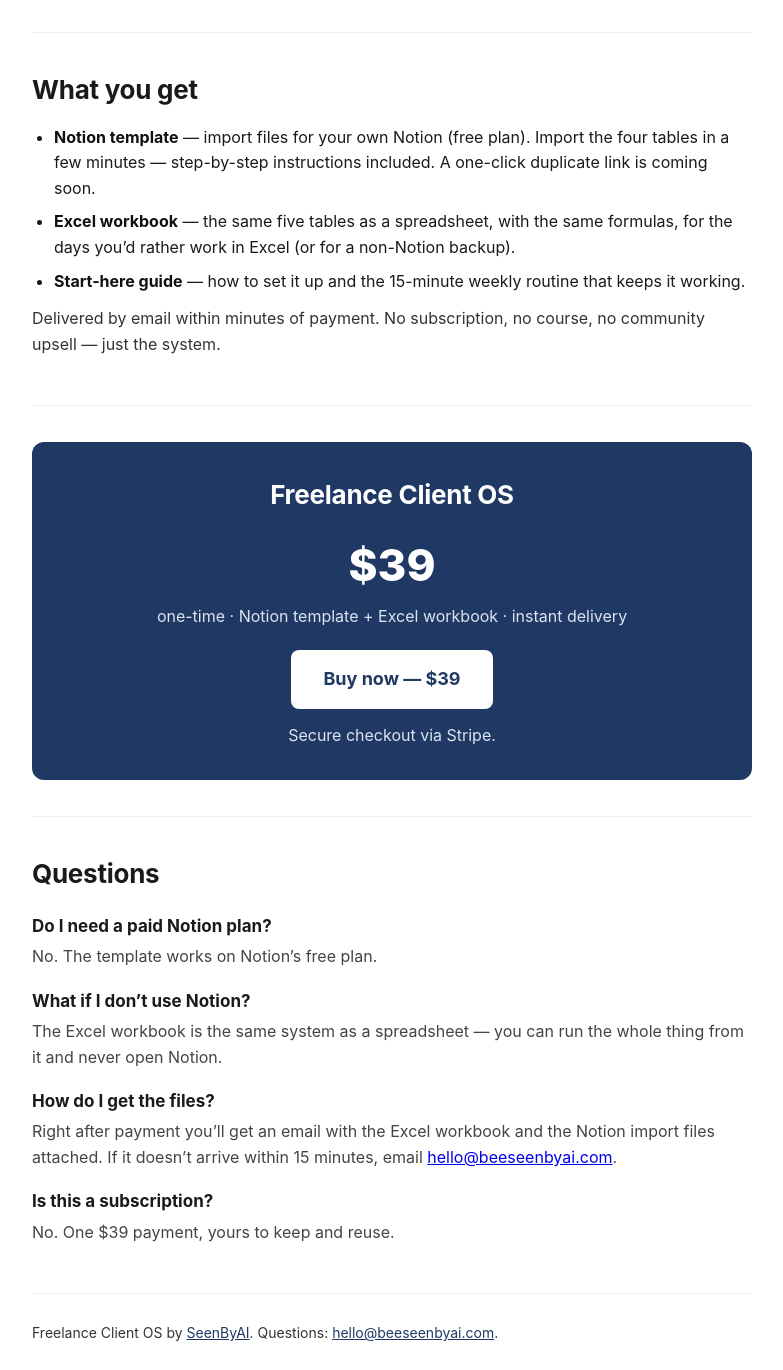
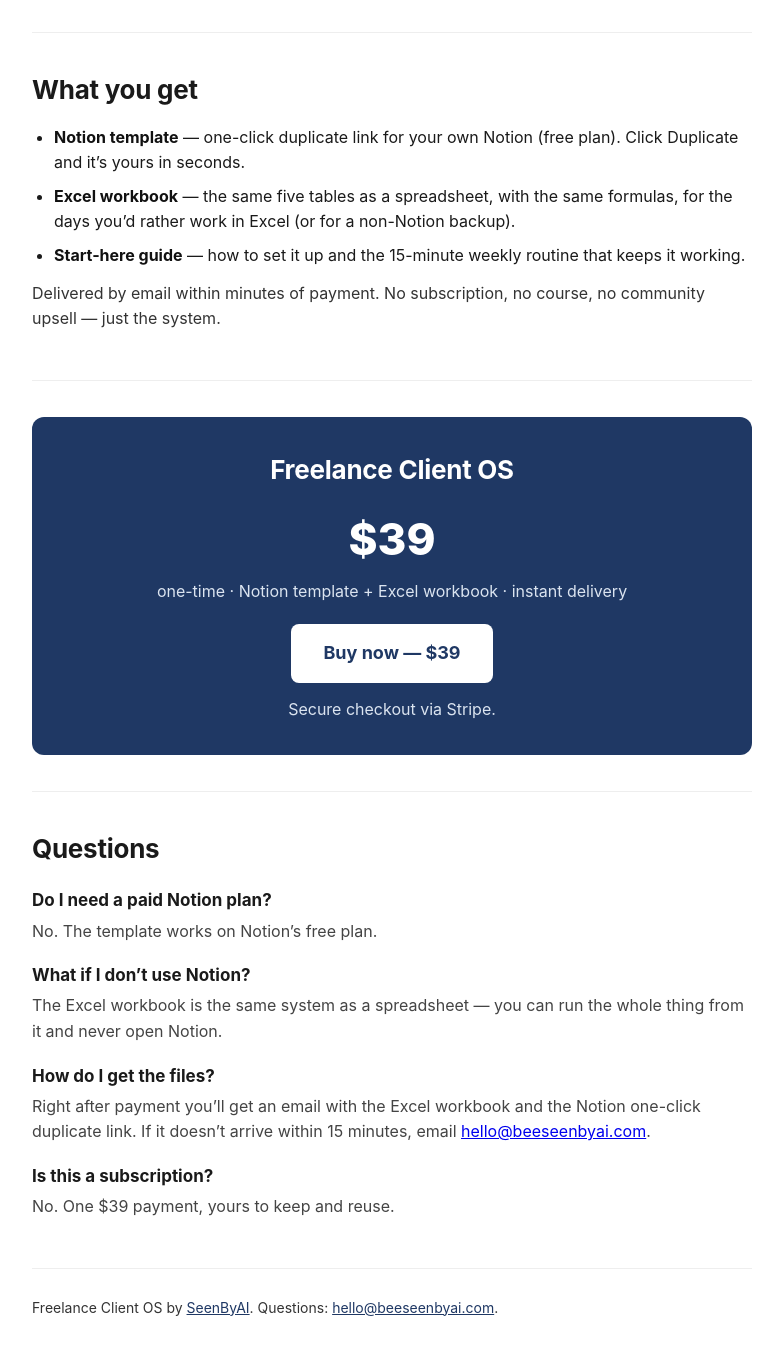
Before and after one commit to OK1766/freelance-client-os, a plain HTML site: page index.html in a window 1280 px wide. Shown: the part 1600-2970 px from the top of the page, without its empty margins (248-1031 px from the left). Drawn offline with Linux system fonts and the light colour scheme.

Commit message:
Switch landing copy to Notion duplicate link (link mode live)

```diff
--- a/index.html
+++ b/index.html
@@ -85,7 +85,7 @@
 <section>
   <h2>What you get</h2>
   <ul>
-    <li><b>Notion template</b> — import files for your own Notion (free plan). Import the four tables in a few minutes — step-by-step instructions included. A one-click duplicate link is coming soon.</li>
+    <li><b>Notion template</b> — one-click duplicate link for your own Notion (free plan). Click Duplicate and it&rsquo;s yours in seconds.</li>
     <li><b>Excel workbook</b> — the same five tables as a spreadsheet, with the same formulas, for the days you&rsquo;d rather work in Excel (or for a non-Notion backup).</li>
     <li><b>Start-here guide</b> — how to set it up and the 15-minute weekly routine that keeps it working.</li>
   </ul>
@@ -109,7 +109,7 @@
   <h3>What if I don&rsquo;t use Notion?</h3>
   <p>The Excel workbook is the same system as a spreadsheet — you can run the whole thing from it and never open Notion.</p>
   <h3>How do I get the files?</h3>
-  <p>Right after payment you&rsquo;ll get an email with the Excel workbook and the Notion import files attached. If it doesn&rsquo;t arrive within 15 minutes, email <a href="mailto:hello@beeseenbyai.com">hello@beeseenbyai.com</a>.</p>
+  <p>Right after payment you&rsquo;ll get an email with the Excel workbook and the Notion one-click duplicate link. If it doesn&rsquo;t arrive within 15 minutes, email <a href="mailto:hello@beeseenbyai.com">hello@beeseenbyai.com</a>.</p>
   <h3>Is this a subscription?</h3>
   <p>No. One $39 payment, yours to keep and reuse.</p>
 </section>
```
